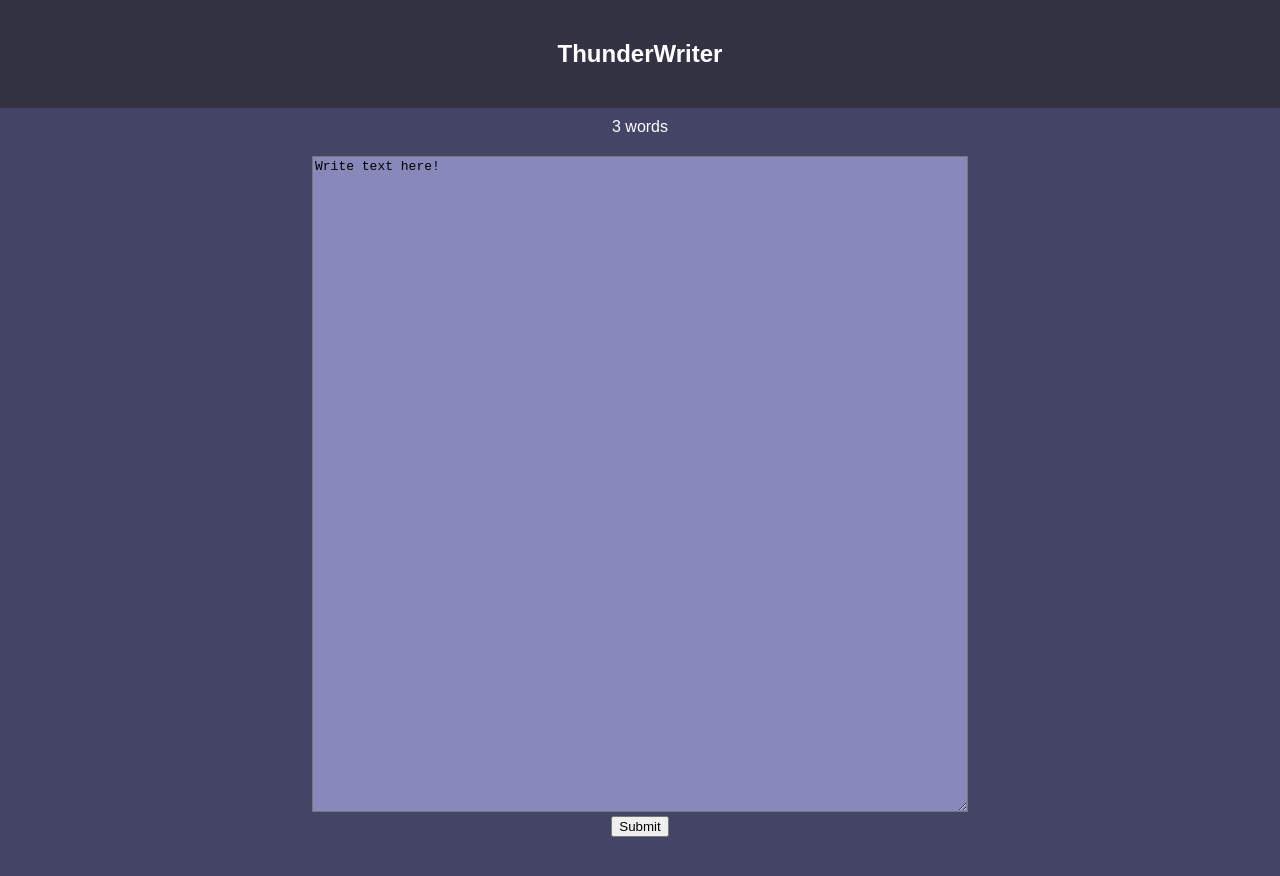
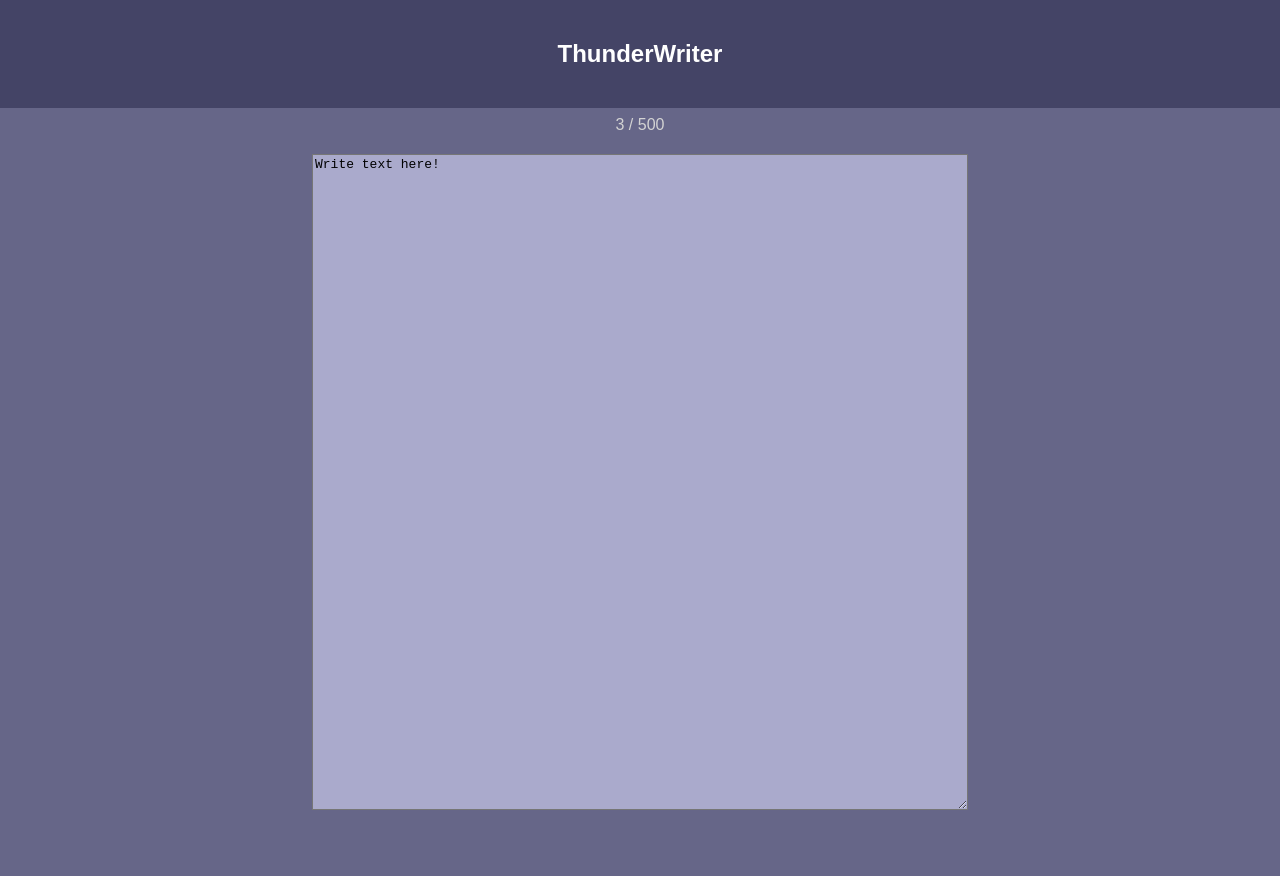
Before and after one commit to dhbradshaw/thunderwriter, a React (Create React App) app: page / in a window 1280 px wide. Shown: the top 876 px of the page. Before the commit the page ends 837 px from the top, so only its background shows below. Built offline with nearby package versions, Linux system fonts and the light colour scheme.

Commit message:
Playing with styling

```diff
--- a/src/App.js
+++ b/src/App.js
@@ -4,9 +4,9 @@ import Preferences from './Preferences'
 import TextEntry from './TextEntry'
 
 const storage = window.localStorage
-const appBackground = storage.getItem('appBackground') || '#446'
-const headerBackground = storage.getItem('headerBackground') || '#334'
-const textEntryBackground = storage.getItem('textEntryBackground') || '#88B'
+const appBackground = storage.getItem('appBackground') || '#668'
+const headerBackground = storage.getItem('headerBackground') || '#446'
+const textEntryBackground = storage.getItem('textEntryBackground') || '#AAC'
 const textEntryFontSize = storage.getItem('textEntryFontSize') || '1em'
 const wordCountGoal = storage.getItem('wordCountGoal') || '500'
 
@@ -17,7 +17,7 @@ const fullHeight = {
 const appStyle = {
   backgroundColor: appBackground,
   textAlign: 'center',
-  height: '100%',
+  paddingBottom: '400px',
 }
 
 const headerStyle = {
--- a/src/TextEntry.js
+++ b/src/TextEntry.js
@@ -33,20 +33,18 @@ class TextEntry extends Component {
       style.backgroundColor = 'red'
     }
     return (
-      <form onSubmit={this.handleSubmit} style={{ paddingTop: '10px' }}>
-        <div>
-          <label style={{ color: 'white' }}>
-            {this.state.count} words
-          </label>
-        </div>
+      <form onSubmit={this.handleSubmit} style={{ paddingTop: '8px' }}>
+        <p style={{ color: 'lightgrey', padding: 0, margin: 0 }}>
+          {this.state.count} / {this.props.goal}
+        </p>
         <textarea
           value={this.state.value}
           onChange={this.handleChange}
           style={style}
         />
-        <div>
+        {/* <div>
           <input type="submit" value="Submit" />
-        </div>
+        </div> */}
       </form>
     )
   }
```
